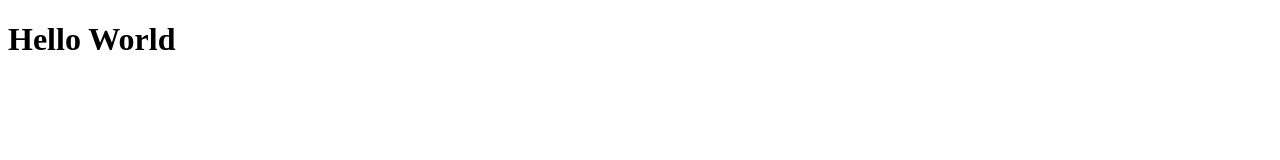
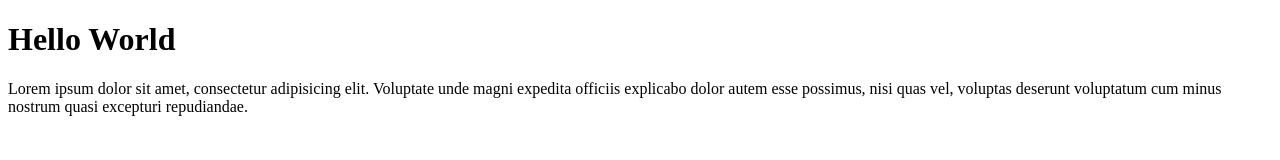
Before and after one commit to Frans-Budi/wpu-git-test, a plain HTML site: page index.html in a window 1280 px wide. Drawn offline with Linux system fonts and the light colour scheme.

Commit message:
menambahkan paragraph

```diff
--- a/index.html
+++ b/index.html
@@ -10,6 +10,9 @@
 
 <body>
     <h1>Hello World</h1>
+    <p>Lorem ipsum dolor sit amet, consectetur adipisicing elit. Voluptate unde magni expedita officiis explicabo dolor
+        autem esse possimus, nisi quas vel, voluptas deserunt voluptatum cum minus nostrum quasi excepturi repudiandae.
+    </p>
 </body>
 
 </html>
```
